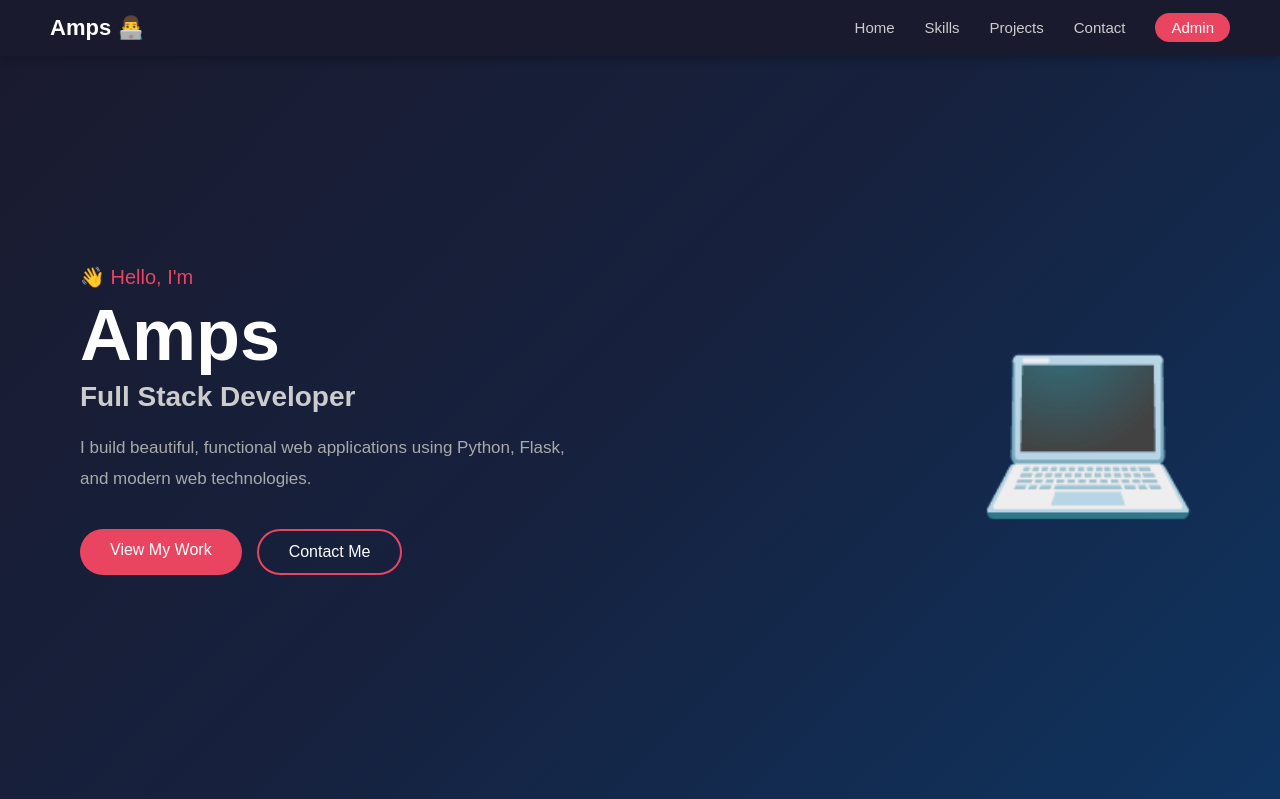
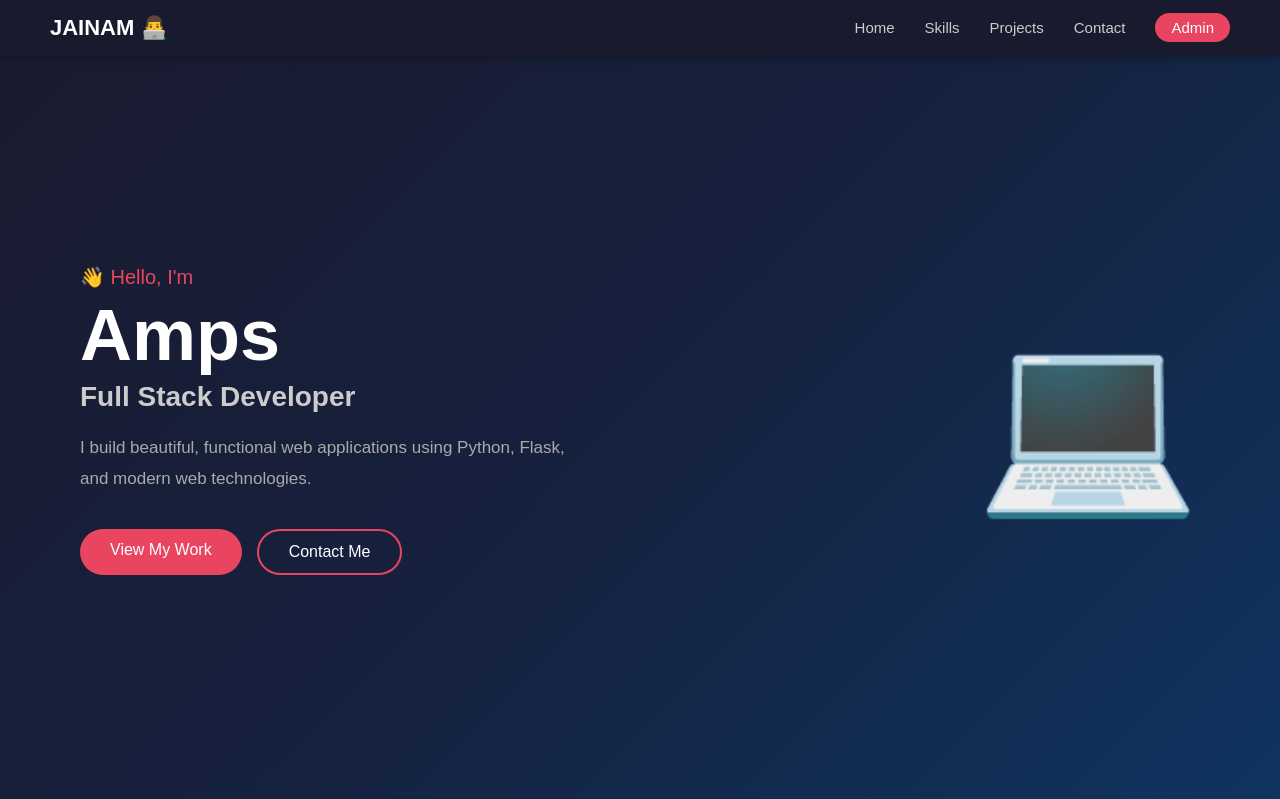
Before and after one commit to jainamps3010/day8-portfolio, a Flask app: page / in a window 1280 px wide. Shown: the top 799 px of the page. Run offline with Flask 3, Linux system fonts and the light colour scheme.

Commit message:
name changed to jainam

```diff
--- a/templates/index.html
+++ b/templates/index.html
@@ -1,14 +1,14 @@
 <!DOCTYPE html>
 <html>
 <head>
-    <title>Amps | Portfolio</title>
+    <title>JAINAM'S Portfolio</title>
     <link rel="stylesheet" href="{{ url_for('static', filename='style.css') }}">
 </head>
 <body>
 
     <!-- NAVBAR -->
     <nav id="navbar">
-        <div class="logo">Amps 👨‍💻</div>
+        <div class="logo">JAINAM 👨‍💻</div>
         <ul>
             <li><a href="#home">Home</a></li>
             <li><a href="#skills">Skills</a></li>
```
